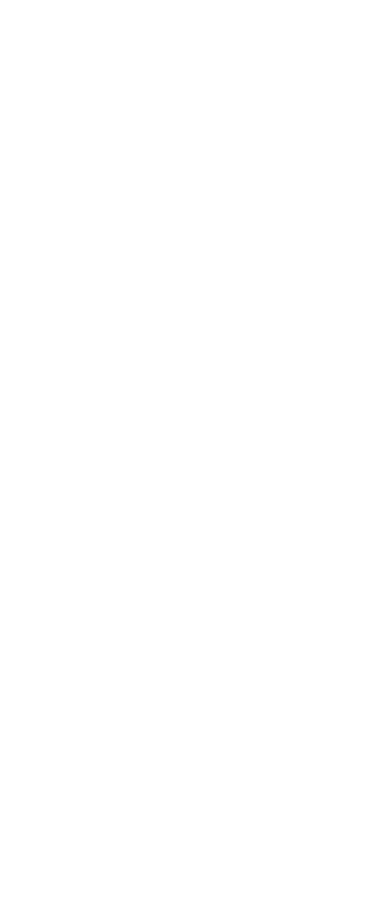
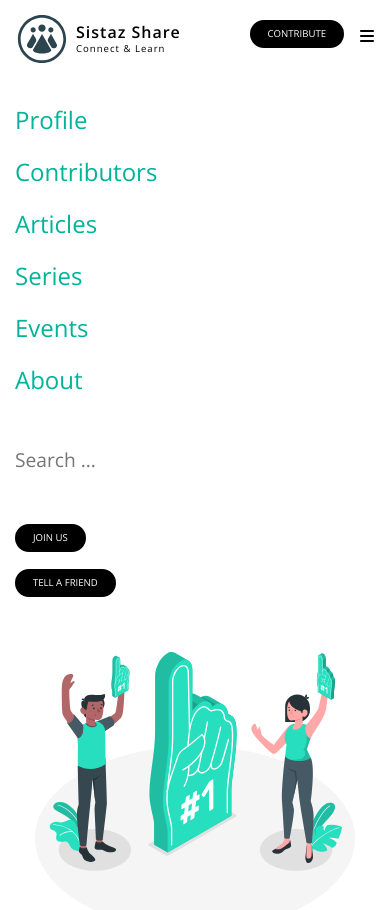
Before and after one commit to kwamesarpong/sshare-blog, a React (Create React App) app: page /menu in a window 390 px wide. Shown: the top 910 px of the page. Before the commit the page ends 844 px from the top, so only its background shows below. Built offline with nearby package versions, Linux system fonts and the light colour scheme.

Commit message:
completed menu page and menu responsiveness

```diff
--- a/src/App.js
+++ b/src/App.js
@@ -12,6 +12,7 @@ import ContributePost from "./components/pages/ContributePost";
 import Articles from "./components/pages/Articles";
 import Careers from "./components/pages/Careers";
 import Legal from "./components/pages/Legal";
+import Menu from "./components/pages/Menu";
 
 class App extends Component {
   render() {
@@ -26,6 +27,7 @@ class App extends Component {
             <Route exact path="/articles" component={Articles} />
             <Route exact path="/careers" component={Careers} />
             <Route exact path="/legal" component={Legal} />
+            <Route exact path="/menu" component={Menu} />
           </Switch>
         </BrowserRouter>
       </Provider>
--- /dev/null
+++ b/src/components/pages/Menu.js
@@ -0,0 +1,64 @@
+import React, { Component } from "react";
+import { Link } from "react-router-dom";
+
+import Navbar from "./Navbar";
+import { ReactComponent as MenuImg } from "../../assets/SISTAZSHARE-MENU.svg";
+
+class Menu extends Component {
+  render() {
+    return (
+      <div className="menu">
+        <Navbar whitePage={true} />
+
+        <div className="container py-4">
+          <div className="row">
+            <div className="col-md-6">
+              <ul>
+                <li className="menu__links">
+                  <Link to="/profile">Profile</Link>
+                </li>
+                <li className="menu__links">
+                  <Link to="/contributors">Contributors</Link>
+                </li>
+                <li className="menu__links">
+                  <Link to="/articles"> Articles</Link>
+                </li>
+                <li className="menu__links">
+                  <Link to="/series">Series</Link>
+                </li>
+                <li className="menu__links">
+                  <Link to="/events">Events</Link>
+                </li>
+                <li className="menu__links">
+                  <Link to="/about">About</Link>
+                </li>
+              </ul>
+
+              <input
+                type="text"
+                name="search"
+                id="search"
+                placeholder="Search ..."
+              />
+              <div className="pb-3 pt-5">
+                <Link to="" className="button button__black">
+                  join us
+                </Link>
+              </div>
+              <div>
+                <Link to="" className="button button__black">
+                  tell a friend
+                </Link>
+              </div>
+            </div>
+            <div className="col-md-6">
+              <MenuImg className="img-fluid" />
+            </div>
+          </div>
+        </div>
+      </div>
+    );
+  }
+}
+
+export default Menu;
--- /dev/null
+++ b/src/scss/_menu.scss
@@ -0,0 +1,30 @@
+.menu {
+  &__links {
+    list-style: none;
+    font-size: 2.3rem;
+    margin-bottom: 1rem;
+    @include respond(phone) {
+      font-size: 1.5rem;
+    }
+
+    transition: all 0.2s;
+    a {
+      color: #00b399;
+      text-decoration: none;
+    }
+    &:hover {
+      transform: translateX(1.3rem) scale(1.03);
+    }
+  }
+
+  input {
+    margin-top: 2rem;
+    font-size: 2rem;
+    border: none;
+    outline: none;
+    background-color: #fff;
+    @include respond(phone) {
+      font-size: 1.2rem;
+    }
+  }
+}
--- a/src/scss/main.scss
+++ b/src/scss/main.scss
@@ -10,3 +10,4 @@
 @import "./articles";
 @import "./careers";
 @import "./legal";
+@import "./menu";
```
Also changed, not shown: src/assets/SISTAZSHARE-MENU.svg (renamed from src/assets/SISTAZSHARE MENU.svg).
